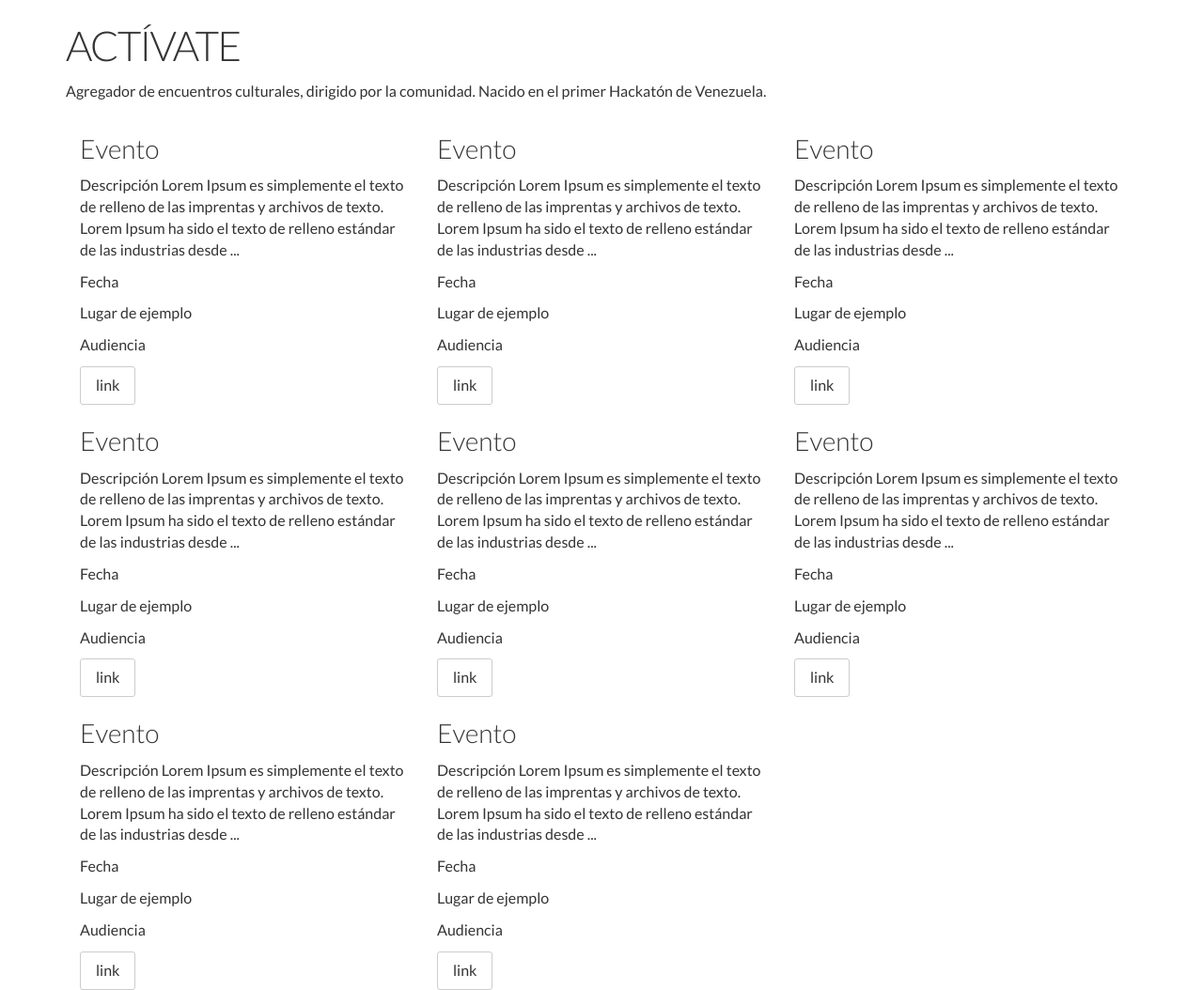
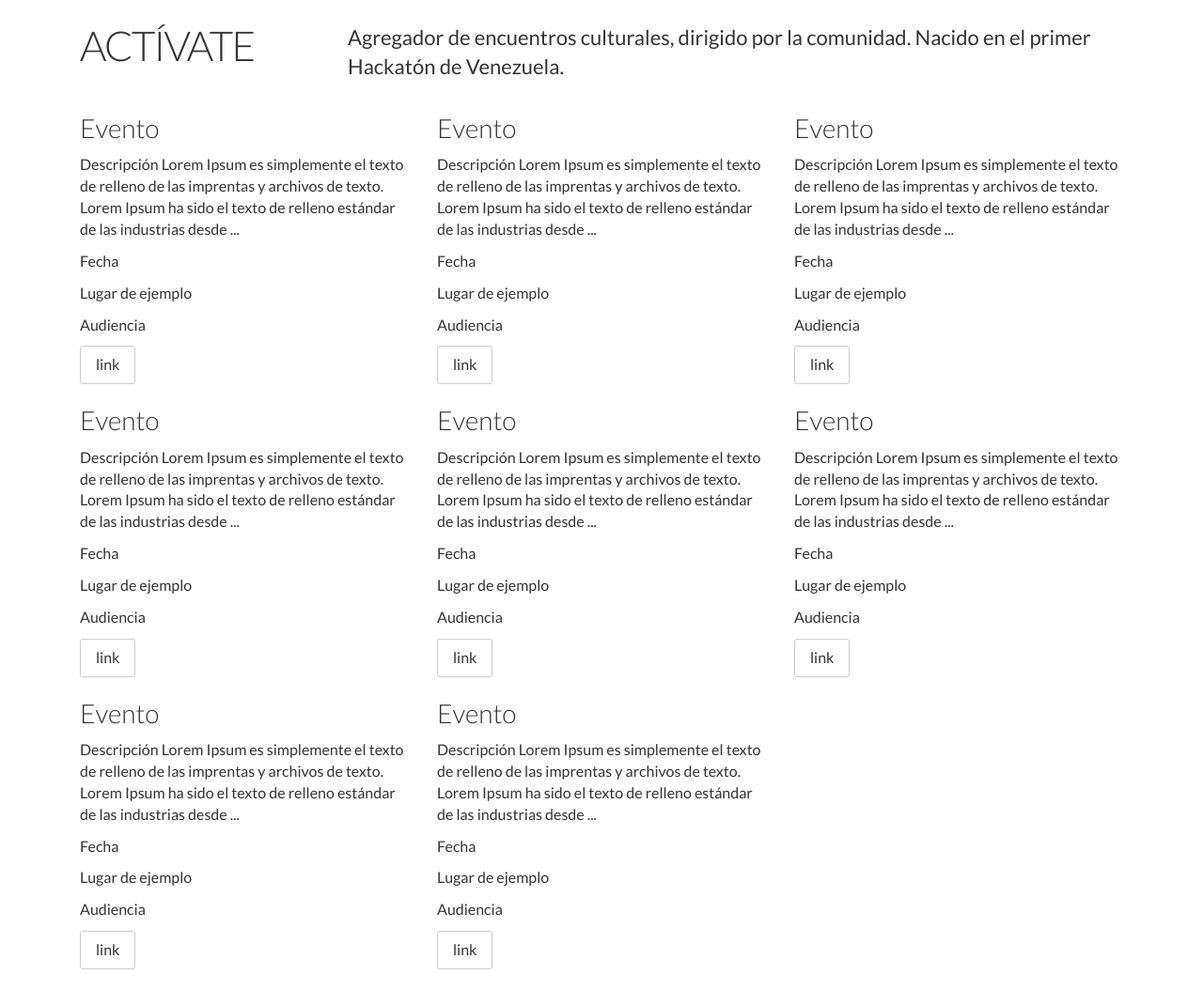
Before and after one commit to Hackaton-CD-2013/Activate, a Jekyll site: the page built from index.html, in a window 1280 px wide. Shown: the whole page at 94% size. Built offline with Jekyll 4.4.1, drawn with Linux system fonts in a browser that asks for light colours; after the commit the page ends 1032 px from its top, so only the background shows below that.

Commit message:
Playing with header

```diff
--- a/index.html
+++ b/index.html
@@ -2,9 +2,15 @@
 layout: default
 ---
 
-<header class="container">
-    <h1>Actívate</h1>
-    <p>Agregador de encuentros culturales, dirigido por la comunidad. Nacido en el primer Hackatón de Venezuela.</p>
+<header>
+  <div class="container">
+    <div class="col-xs-12 col-sm-4 col-md-3">
+      <h1>Actívate</h1>
+    </div>
+    <div class="col-xs-12 col-sm-8 col-md-9">
+      <p>Agregador de encuentros culturales, dirigido por la comunidad. Nacido en el primer Hackatón de Venezuela.</p>
+    </div>
+  </div>
 </header>
 
 <section>
--- a/styles/main.css
+++ b/styles/main.css
@@ -2,3 +2,8 @@ header h1 {
   text-transform: uppercase;
   letter-spacing: -2px;
 }
+
+header p {
+  font-size: 22px;
+  padding-top: 24px;
+}
```
